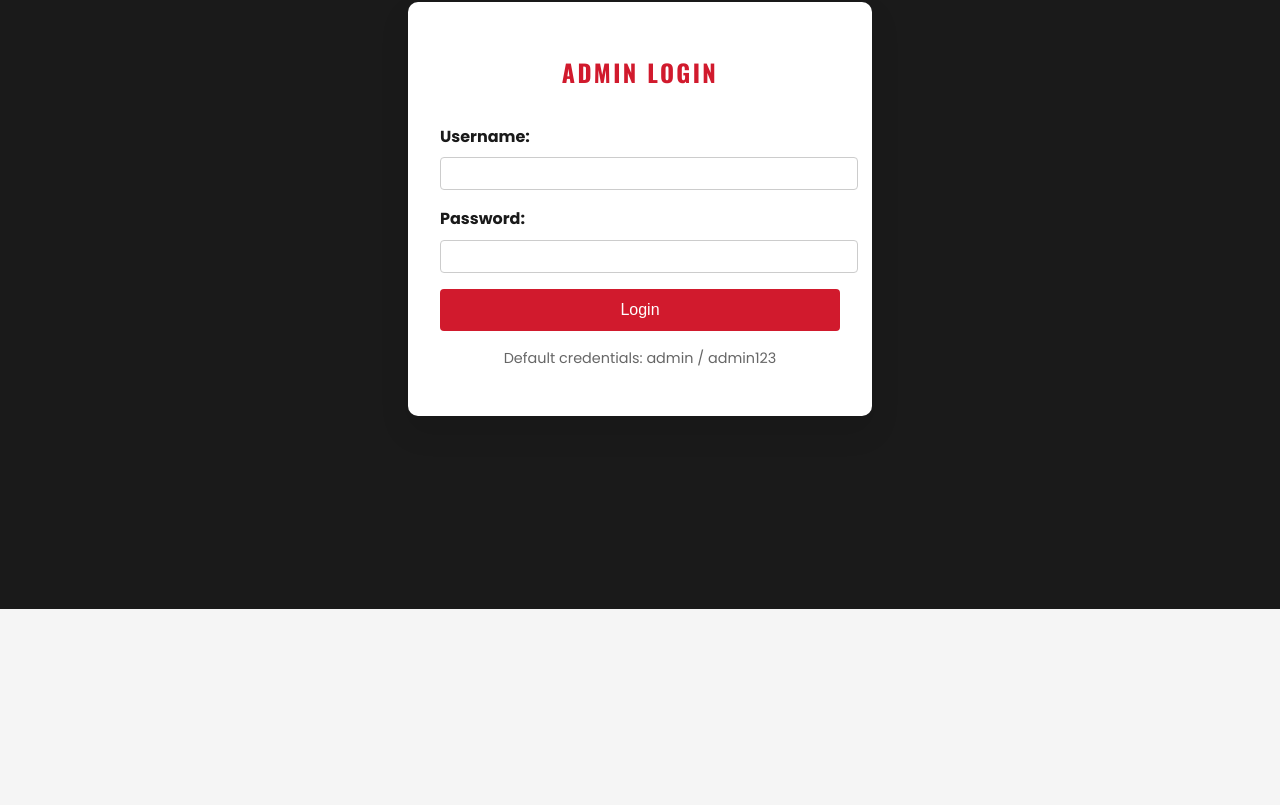
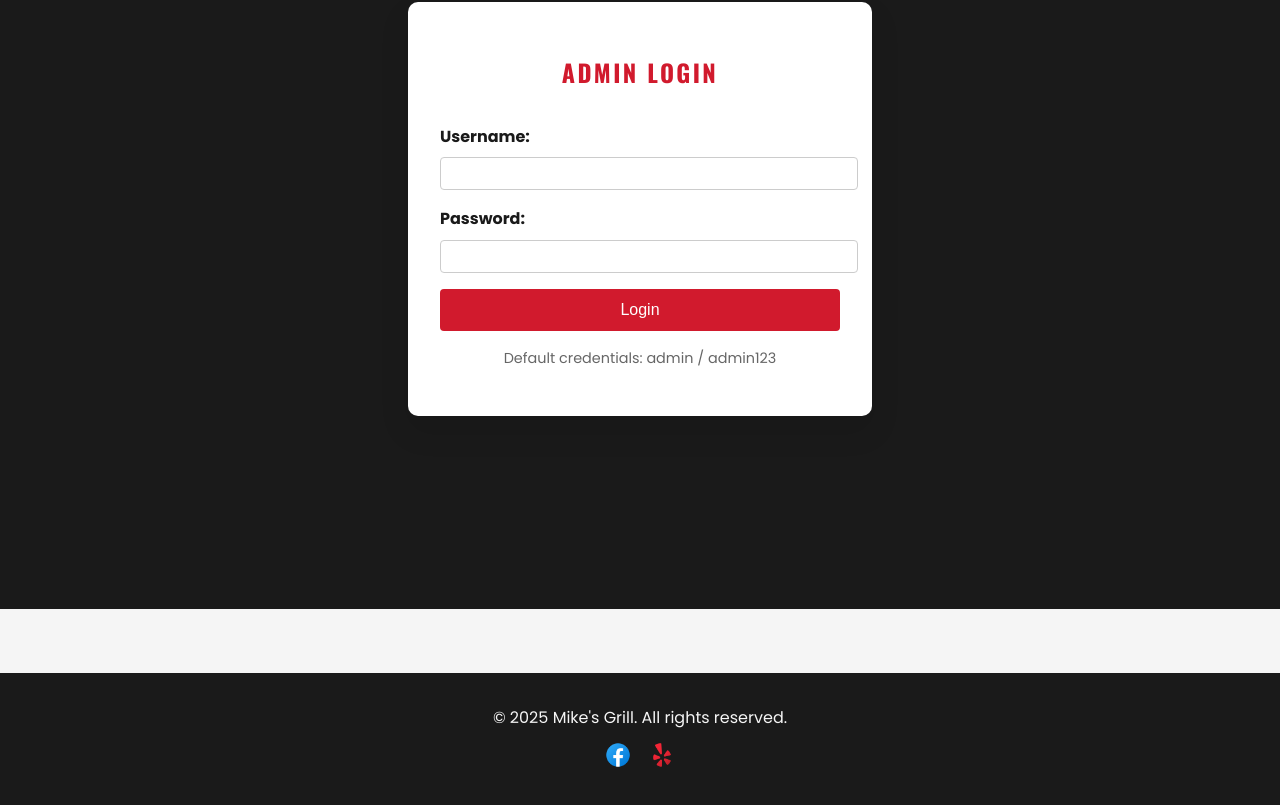
Before and after one commit to NolanDeGeare/Mike-s-Grill-Website, a React (Create React App) app in the folder FullstackGrill/frontend/: page /admin/login in a window 1280 px wide. Shown: the part 191-996 px from the top of the page. Before the commit the page ends 800 px from the top, so only its background shows below. Built offline with nearby package versions, Linux system fonts and the light colour scheme.

Commit message:
I added Facebook and Yelp link
FB link

```diff
--- a/FullstackGrill/frontend/src/App.tsx
+++ b/FullstackGrill/frontend/src/App.tsx
@@ -6,10 +6,12 @@ import PublicMenu from './components/PublicMenu';
 import AdminLogin from './components/AdminLogin';
 import AdminMenu from './components/AdminMenu';
 import Contact from './components/Contact';
+import Footer from './components/Footer';
 
 function App() {
   return (
     <Router>
+      <>
         <Routes>
           <Route path="/" element={<Home />} />
           <Route path="/menu" element={<PublicMenu />} />
@@ -17,8 +19,13 @@ function App() {
           <Route path="/admin/login" element={<AdminLogin />} />
           <Route path="/admin/menu" element={<AdminMenu />} />
         </Routes>
+
+        <Footer /> {}
+      </>
     </Router>
   );
 }
 
+
+
 export default App;
--- /dev/null
+++ b/FullstackGrill/frontend/src/components/Footer.tsx
@@ -0,0 +1,39 @@
+import React from 'react';
+
+const Footer: React.FC = () => {
+  return (
+    <footer className="footer">
+      <div className="container">
+        <p>&copy; 2025 Mike's Grill. All rights reserved.</p>
+
+        <div className="social-links">
+          <a
+            href="https://www.facebook.com/p/Mikes-Grill-100063692524719/"
+            target="_blank"
+            rel="noopener noreferrer"
+          >
+            <img
+              src="/facebook-icon.png"
+              alt="Facebook"
+              className="social-icon"
+            />
+          </a>
+
+          <a
+            href="https://www.yelp.com/biz/mikes-grill-tilton"
+            target="_blank"
+            rel="noopener noreferrer"
+          >
+            <img
+              src="/yelp-icon.png"
+              alt="Yelp"
+              className="social-icon"
+            />
+          </a>
+        </div>
+      </div>
+    </footer>
+  );
+};
+
+export default Footer;
--- a/FullstackGrill/frontend/src/components/PublicMenu.tsx
+++ b/FullstackGrill/frontend/src/components/PublicMenu.tsx
@@ -168,11 +168,8 @@ const PublicMenu: React.FC = () => {
         </section>
       </main>
 
-      <footer className="footer">
-        <div className="container">
-          <p>&copy; 2025 Mike's Grill. All rights reserved.</p>
-        </div>
-      </footer>
+
+
     </>
   );
 };
--- a/FullstackGrill/frontend/src/styles.css
+++ b/FullstackGrill/frontend/src/styles.css
@@ -400,6 +400,26 @@ h1, h2, h3, h4 {
     margin: 0;
 }
 
+/* Social links under footer */
+.social-links {
+    margin-top: 10px;
+}
+
+.social-icon {
+  width: 28px;
+  height: 28px;
+  margin: 0 8px;
+  filter: brightness(1); /* Keep the real icon colors visible */
+  transition: transform 0.2s ease, filter 0.2s ease;
+}
+
+.social-icon:hover {
+  transform: scale(1.1);
+  filter: brightness(1.3);
+}
+
+
+
 /* Responsive Design */
 @media (max-width: 768px) {
     .header {
```
Also changed, not shown: FullstackGrill/frontend/public/facebook-icon.png (added), FullstackGrill/frontend/public/yelp-icon.png (added). Lines whose indentation alone changed are shown as unchanged.
